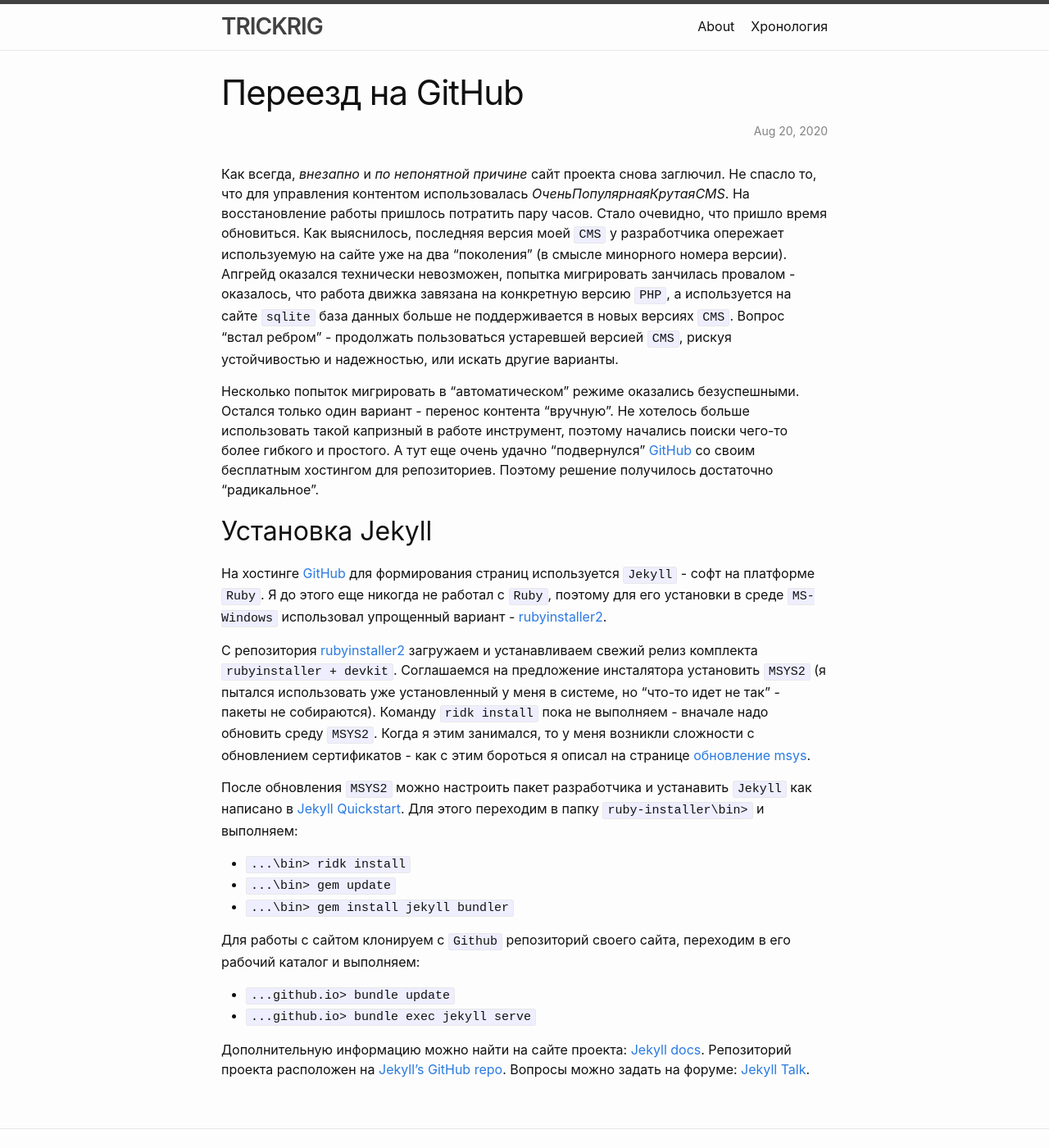
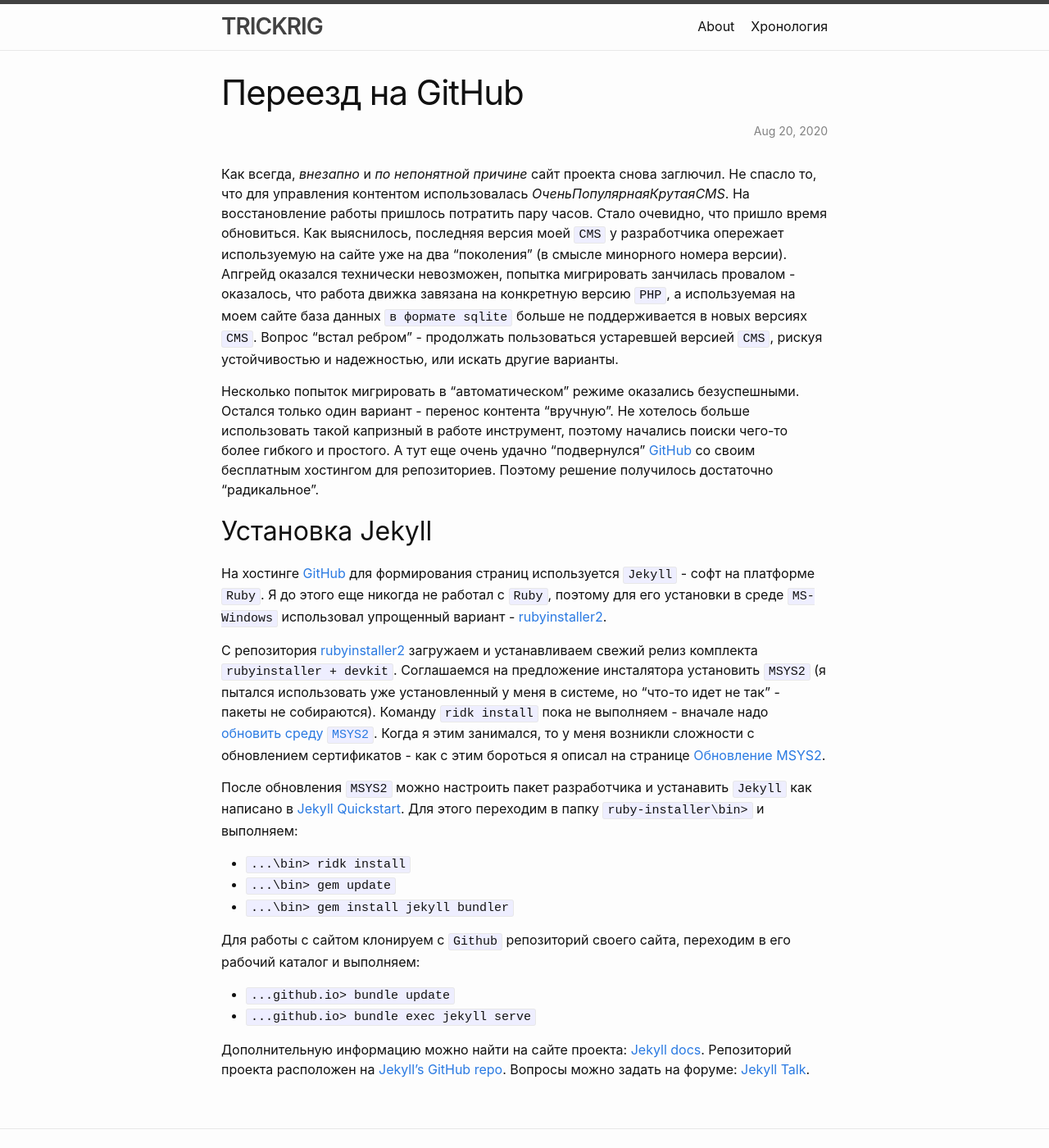
Before and after one commit to bigov/bigov.github.io, a Jekyll site: the page built from _posts/2020/2020-08-20-moving-content.md, in a window 1280 px wide and 1400 px high. Shown: the whole window at 82% size. Built offline with Jekyll 4.4.1, drawn with Linux system fonts in a browser that asks for light colours.

Commit message:
fix last post

```diff
--- a/_posts/2020/2020-08-20-moving-content.md
+++ b/_posts/2020/2020-08-20-moving-content.md
@@ -5,7 +5,7 @@
 categories: site content
 ---
 
-Как всегда, _внезапно_ и _по непонятной причине_ сайт проекта снова заглючил. Не спасло то, что для управления контентом использовалась _ОченьПопулярнаяКрутаяCMS_. На восстановление работы пришлось потратить пару часов. Стало очевидно, что пришло время обновиться. Как выяснилось, последняя версия моей `CMS` у разработчика опережает используемую на сайте уже на два "поколения" (в смысле минорного номера версии). Апгрейд оказался технически невозможен, попытка мигрировать занчилась провалом - оказалось, что работа движка завязана на конкретную версию `РНР`, а используется на сайте `sqlite` база данных больше не поддерживается в новых версиях `CMS`. Вопрос "встал ребром" - продолжать пользоваться устаревшей версией `CMS`, рискуя устойчивостью и надежностью, или искать другие варианты.
+Как всегда, _внезапно_ и _по непонятной причине_ сайт проекта снова заглючил. Не спасло то, что для управления контентом использовалась _ОченьПопулярнаяКрутаяCMS_. На восстановление работы пришлось потратить пару часов. Стало очевидно, что пришло время обновиться. Как выяснилось, последняя версия моей `CMS` у разработчика опережает используемую на сайте уже на два "поколения" (в смысле минорного номера версии). Апгрейд оказался технически невозможен, попытка мигрировать занчилась провалом - оказалось, что работа движка завязана на конкретную версию `РНР`, а используемая на моем сайте база данных `в формате sqlite` больше не поддерживается в новых версиях `CMS`. Вопрос "встал ребром" - продолжать пользоваться устаревшей версией `CMS`, рискуя устойчивостью и надежностью, или искать другие варианты.
 
 Несколько попыток мигрировать в "автоматическом" режиме оказались безуспешными. Остался только один вариант - перенос контента "вручную". Не хотелось больше использовать такой капризный в работе инструмент, поэтому начались поиски чего-то более гибкого и простого. А тут еще очень удачно "подвернулся" [GitHub] со своим бесплатным хостингом для репозиториев. Поэтому решение получилось достаточно "радикальное".
 
@@ -13,7 +13,7 @@
 
 На хостинге [GitHub] для формирования страниц используется `Jekyll` - софт на платформе `Ruby`. Я до этого еще никогда не работал с `Ruby`, поэтому для его установки в среде `MS-Windows` использовал упрощенный вариант - [rubyinstaller2].
 
-С репозитория [rubyinstaller2] загружаем и устанавливаем свежий релиз комплекта `rubyinstaller + devkit`. Соглашаемся на предложение инсталятора установить `MSYS2` (я пытался использовать уже установленный у меня в системе, но "что-то идет не так" - пакеты не собираются). Команду `ridk install` пока не выполняем - вначале надо обновить среду `MSYS2`. Когда я этим занимался, то у меня возникли сложности с обновлением сертификатов - как с этим бороться я описал на странице [обновление msys].
+С репозитория [rubyinstaller2] загружаем и устанавливаем свежий релиз комплекта `rubyinstaller + devkit`. Соглашаемся на предложение инсталятора установить `MSYS2` (я пытался использовать уже установленный у меня в системе, но "что-то идет не так" - пакеты не собираются). Команду `ridk install` пока не выполняем - вначале надо [обновить среду `MSYS2`][msys2-update]. Когда я этим занимался, то у меня возникли сложности с обновлением сертификатов - как с этим бороться я описал на странице [Обновление MSYS2][msys2-update].
 
 После обновления `MSYS2` можно настроить пакет разработчика и устанавить `Jekyll` как написано в [Jekyll Quickstart][jekyll-docs]. Для этого переходим в папку `ruby-installer\bin>` и выполняем:
 
@@ -33,4 +33,4 @@
 [jekyll-talk]: https://talk.jekyllrb.com/
 [GitHub]: https://pages.github.com
 [rubyinstaller2]: https://github.com/oneclick/rubyinstaller2/releases
-[обновление msys]: /site/content/2020/08/25/msys2-update.html
+[msys2-update]: /site/content/2020/08/25/msys2-update.html
```
